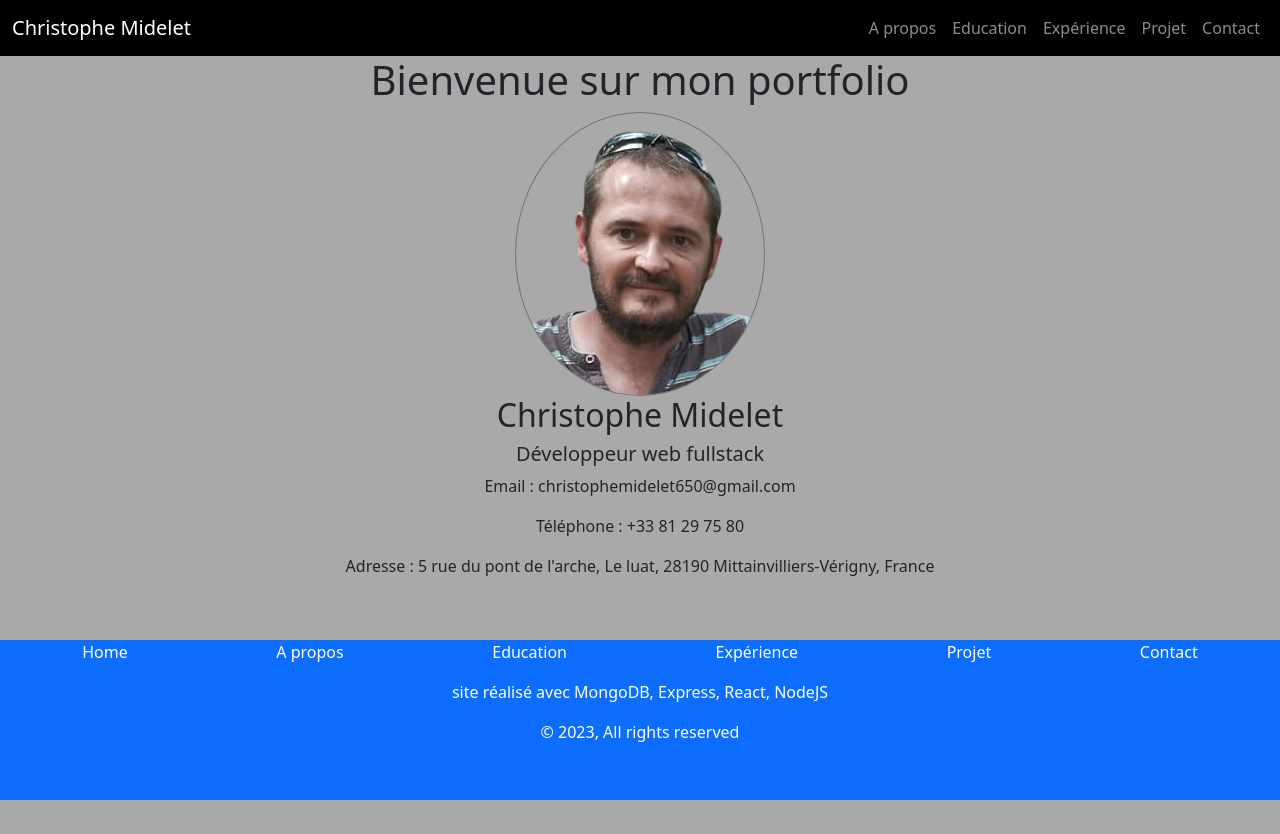
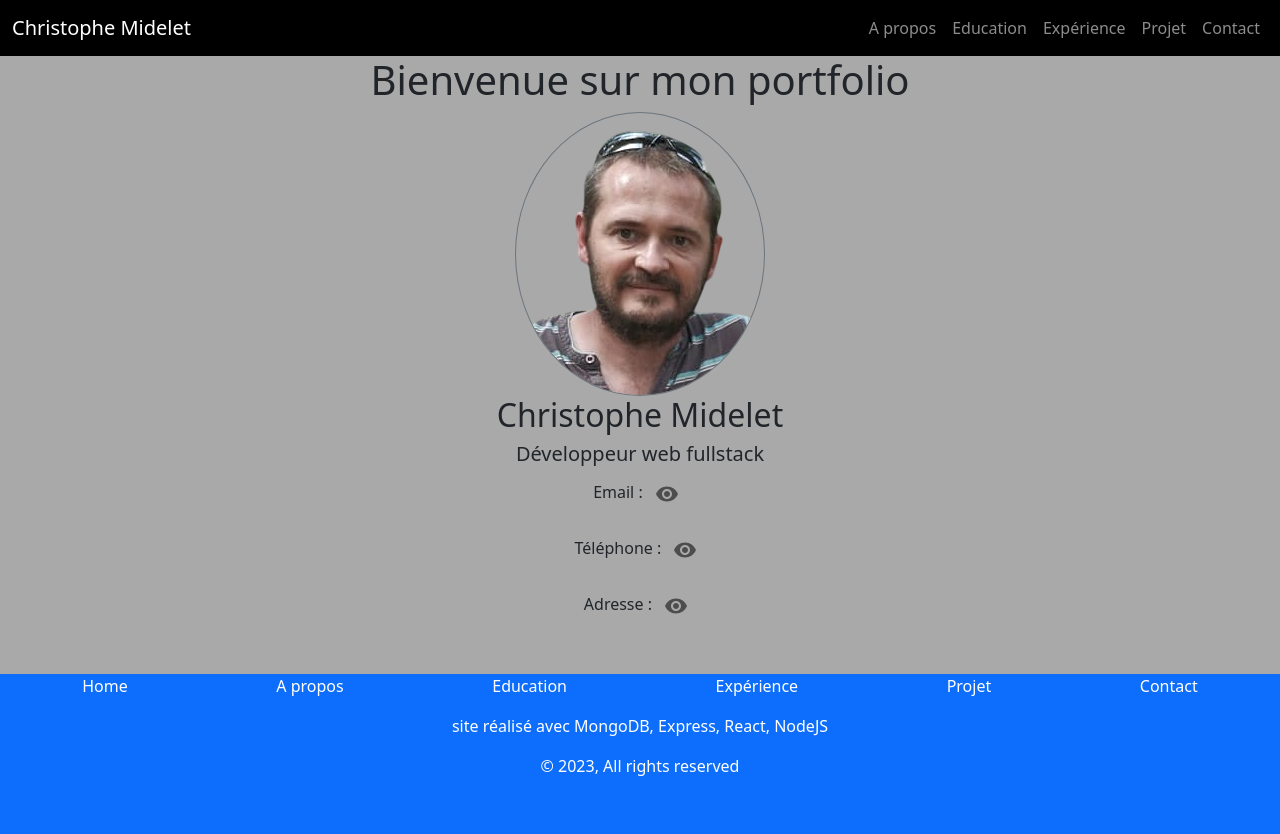
Before and after one commit to bdf007/portfolioTest, a React (Create React App) app in the folder client/: page / in a window 1280 px wide. Before the commit the page ends 800 px from the top, so only its background shows below. Built offline with nearby package versions, Linux system fonts and the light colour scheme; no server answers.

Commit message:
Update Home.jsx

```diff
--- a/client/src/pages/Home.jsx
+++ b/client/src/pages/Home.jsx
@@ -1,9 +1,18 @@
-import React, { useContext } from "react";
+import React, { useContext, useState } from "react";
 import { UserContext } from "../context/UserContext";
 import { Helmet } from "react-helmet";
 import profil from "../assets/profil.png";
 
+// design
+import { IconButton } from "@mui/material";
+import VisibilityIcon from "@mui/icons-material/Visibility";
+import VisibilityOffIcon from "@mui/icons-material/VisibilityOff";
+
 const Home = () => {
+  const [showEmail, setShowEmail] = useState(false);
+  const [showTel, setShowTel] = useState(false);
+  const [showAddress, setShowAddress] = useState(false);
+
   const { user } = useContext(UserContext);
   return (
     <>
@@ -33,12 +42,70 @@ const Home = () => {
             />
             <h2>Christophe Midelet</h2>
             <h5>Développeur web fullstack</h5>
-            <p>Email : christophemidelet650@gmail.com</p>
-            <p>Téléphone : +33 81 29 75 80</p>
-            <p>
-              Adresse : 5 rue du pont de l'arche, Le luat, 28190
-              Mittainvilliers-Vérigny, France
-            </p>
+            {showEmail ? (
+              <p>
+                Email : christophemidelet650@gmail.com{" "}
+                <IconButton
+                  onClick={() => setShowEmail(!showEmail)}
+                  aria-label="Toggle Email"
+                >
+                  {showEmail ? <VisibilityOffIcon /> : <VisibilityIcon />}
+                </IconButton>
+              </p>
+            ) : (
+              <p>
+                Email :{" "}
+                <IconButton
+                  onClick={() => setShowEmail(!showEmail)}
+                  aria-label="Toggle Email"
+                >
+                  {showEmail ? <VisibilityOffIcon /> : <VisibilityIcon />}
+                </IconButton>
+              </p>
+            )}
+            {showTel ? (
+              <p>
+                Téléphone : +33 81 29 75 80{" "}
+                <IconButton
+                  onClick={() => setShowTel(!showTel)}
+                  aria-label="Toggle Telephone"
+                >
+                  {showTel ? <VisibilityOffIcon /> : <VisibilityIcon />}
+                </IconButton>
+              </p>
+            ) : (
+              <p>
+                Téléphone :{" "}
+                <IconButton
+                  onClick={() => setShowTel(!showTel)}
+                  aria-label="Toggle Telephone"
+                >
+                  {showTel ? <VisibilityOffIcon /> : <VisibilityIcon />}
+                </IconButton>
+              </p>
+            )}
+            {showAddress ? (
+              <p>
+                Adresse : 5 rue du pont de l'arche, Le Luat,
+                Mittainvilliers-Vérigny 28190{" "}
+                <IconButton
+                  onClick={() => setShowAddress(!showAddress)}
+                  aria-label="Toggle Address"
+                >
+                  {showAddress ? <VisibilityOffIcon /> : <VisibilityIcon />}
+                </IconButton>
+              </p>
+            ) : (
+              <p>
+                Adresse :{" "}
+                <IconButton
+                  onClick={() => setShowAddress(!showAddress)}
+                  aria-label="Toggle Address"
+                >
+                  {showAddress ? <VisibilityOffIcon /> : <VisibilityIcon />}
+                </IconButton>
+              </p>
+            )}
           </div>
         )}
       </div>
```
